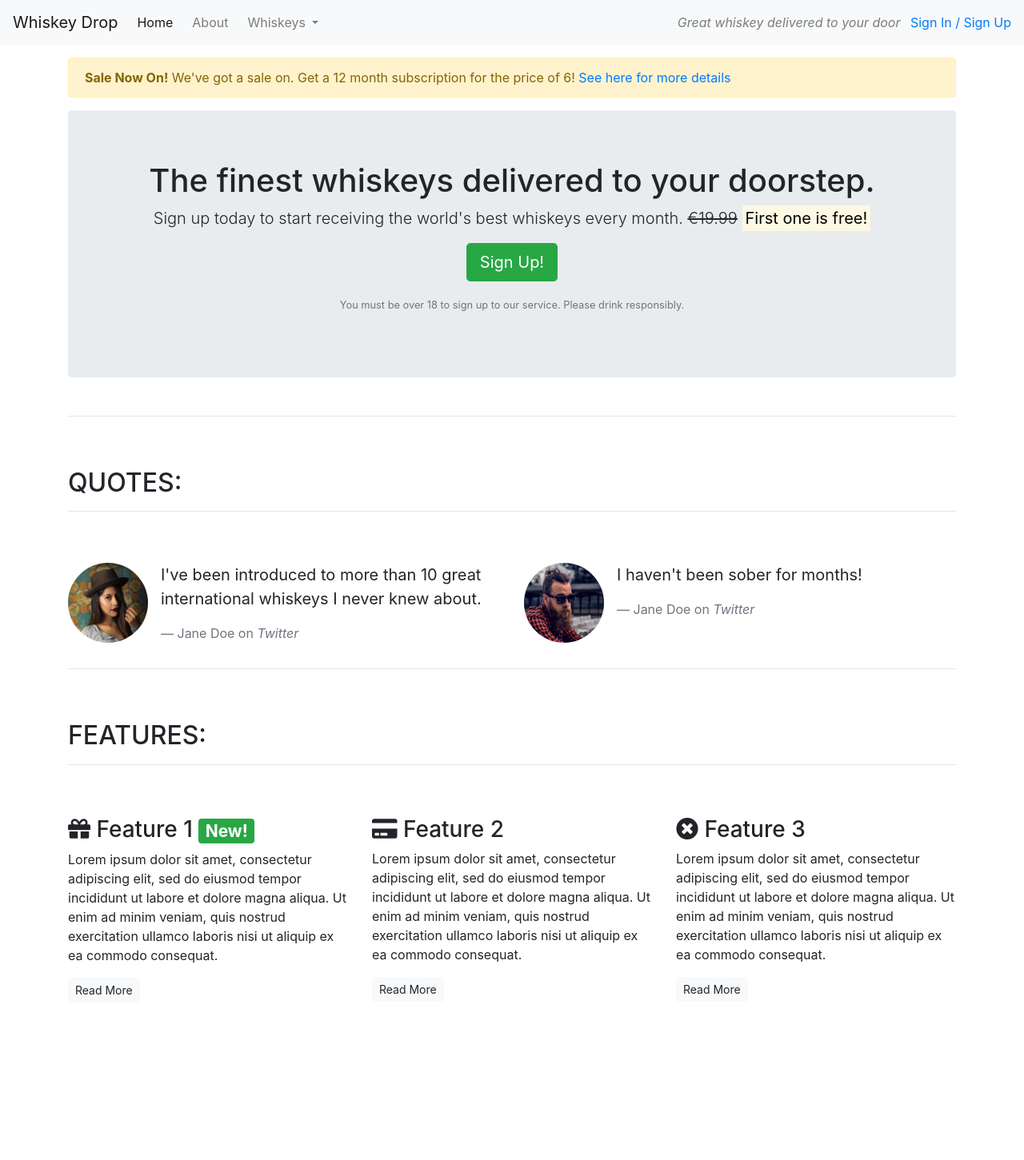
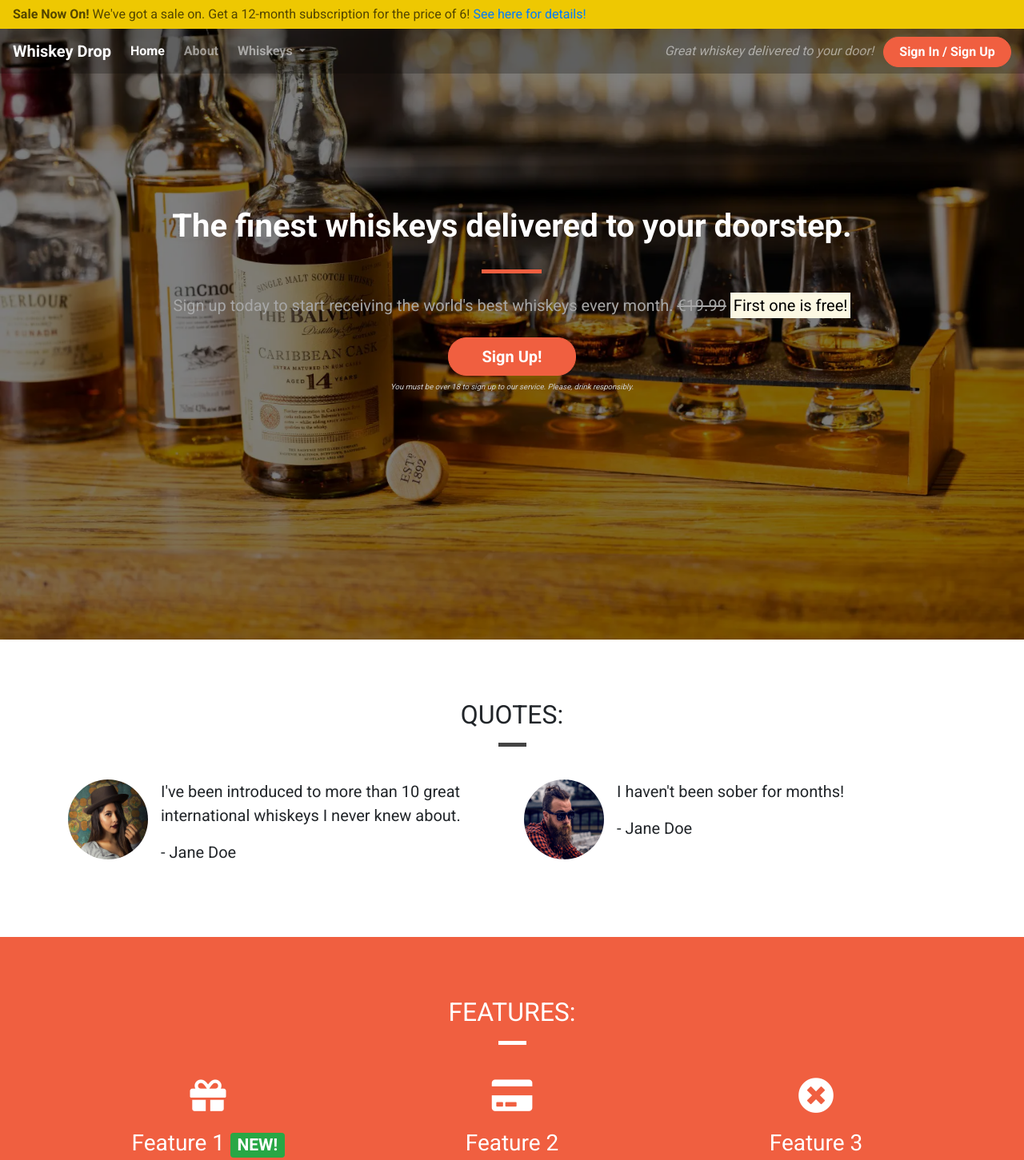
Before and after one commit to James-Fitz/bootstrap-test, a plain HTML site: page index.html in a window 1280 px wide. Shown: the top 1451 px of the page at 80% size. Before the commit the page ends 1270 px from the top, so only its background shows below. Drawn offline with nearby package versions, Linux system fonts and the light colour scheme.

Commit message:
Updated bootstrap for testing

```diff
--- /dev/null
+++ b/css/style.css
@@ -0,0 +1,205 @@
+body {
+    font-family: 'Roboto', sans-serif;
+}
+
+/* Containers */
+
+.container-wrapper {}
+
+.container-wrapper--red {
+    background-color: #f05f40;
+    color: white;
+}
+
+.alert-container {}
+
+.callout-container {
+    height: 100vh;
+
+    background: url('../images/whiskey-background.jpeg') no-repeat bottom right fixed;
+    -webkit-background-size: cover;
+    -moz-background-size: cover;
+    -o-background-size: cover;
+    background-size: cover;
+
+    display: flex;
+    align-items: center;
+    justify-content: center;
+
+    position: relative;
+}
+
+.opaque-overlay {
+    position: absolute;
+    top: 0;
+    left: 0;
+    height: 100%;
+    width: 100%;
+    background-color: rgba(0, 0, 0, 0.5);
+}
+
+.content-container {
+    padding-top: 75px;
+    padding-bottom: 75px;
+}
+
+/* Navbar */
+
+.navalert-container {
+    position: absolute;
+    top: 0;
+    left: 0;
+    z-index: 1;
+    padding-left: 0;
+    padding-right: 0;
+}
+
+.navbar {
+    margin-bottom: 0;
+    width: 100%;
+    background-color: rgba(0, 0, 0, .25);
+    border: 0;
+}
+
+.navbar .navbar-toggler {
+    border: 0;
+}
+
+.navbar .navbar-brand {
+    font-weight: bold;
+}
+
+.navbar .navbar-nav a {
+    font-weight: bold;
+}
+
+
+/* Jumbotron */
+
+.jumbotron {
+    background-color: transparent;
+}
+
+.jumbotron h1 {
+    color: white;
+    font-weight: bold;
+    margin-bottom: 30px;
+    color: white;
+}
+
+.jumbotron .lead {
+    color: #a7a7a7;
+    margin: 25px 0;
+}
+
+.jumbotron small {
+    font-size: 60%;
+    font-style: italic;
+    color: #d0d0d0;
+}
+
+/* Block dividers */
+
+.block-divider {
+    width: 75px;
+    height: 5px;
+    border: 0;
+    background-color: #444;
+}
+
+.block-divider--orange {
+    background-color: #f05f40;
+}
+
+.block-divider--white {
+    background-color: white;
+}
+
+.block-divider--short {
+    width: 35px;
+}
+
+/* Buttons */
+
+.btn--cta {
+    font-weight: bold;
+    border-radius: 23px;
+    width: 160px;
+}
+
+.btn--red {
+    color: white;
+    background-color: #f05f40;
+    border-color: #f05f40;
+}
+
+.btn--red:hover,
+.btn--red:active,
+.btn--red:focus,
+.btn--red:active:focus {
+    background-color: #df4929;
+    border-color: #df4929;
+    color: white;
+}
+
+/* Alert */
+
+.alert-container .col-12 {
+    padding-left: 0;
+    padding-right: 0;
+}
+
+.site-wide-alert {
+    color: #544600;
+    background-color: #eec802;
+    border-color: #eec802;
+    padding: 5px 15px;
+    margin-bottom: 0;
+    border: 1px solid transparent;
+    border-radius: 0;
+}
+
+/* Page Headers */
+
+.page-header {
+    margin-bottom: 0;
+    border-bottom: 0;
+    text-align: center;
+}
+
+.page-header h2 {
+    margin-top: 0;
+}
+
+/* Quotes */
+
+.quotes .page-header {
+    margin-bottom: 25px;
+}
+
+/* Features */
+
+.feature {
+    text-align: center;
+    margin-bottom: 40px;
+}
+
+.feature i {
+    margin-bottom: 20px;
+    font-size: 45px;
+    line-height: 45px;
+}
+
+.feature .btn {
+    background-color: white;
+    border-color: white;
+    border-radius: 15px;
+    min-width: 100px;
+    font-weight: bold;
+    margin-top: 10px;
+    color: #f05f40;
+}
+
+.features .page-header {
+    margin-bottom: 25px;
+}
--- a/index.html
+++ b/index.html
@@ -3,17 +3,27 @@
 
 <head>
     <meta charset="utf-8">
+    <title>Whiskey Drop | Taste a new whiskey every month</title>
     <meta name="viewport" content="width=device-width, initial-scale=1.0">
-    <title>Whiskey Drop | Taste a new whiskey every month</title>
     <link rel="stylesheet" href="https://maxcdn.bootstrapcdn.com/bootstrap/4.1.3/css/bootstrap.min.css">
     <link rel="stylesheet" href="https://use.fontawesome.com/releases/v5.6.1/css/all.css" integrity="sha384-gfdkjb5BdAXd+lj+gudLWI+BXq4IuLW5IT+brZEZsLFm++aCMlF1V92rMkPaX4PP" crossorigin="anonymous">
+    <link href="https://fonts.googleapis.com/css?family=Roboto:400,700" rel="stylesheet">
+    <link rel="stylesheet" href="css/style.css" type="text/css" />
 </head>
 
 <body>
-    <!--Nav-->
-    <nav class="navbar navbar-light navbar-expand-sm bg-light">
-        <a href="/" class="navbar-brand">
-                    Whiskey Drop</a>
+    <div class="container-fluid navalert-container">
+        <div class="container-fluid alert-container">
+            <div class="row d-none d-sm-block">
+                <div class="col-12">
+                    <div class="site-wide-alert alert alert-warning">
+                        <strong>Sale Now On!</strong> We've got a sale on. Get a 12-month subscription for the price of 6! <a href="">See here for details!</a>
+                    </div>
+                </div>
+            </div>
+        </div>
+        <nav class="navbar navbar-dark navbar-expand-sm">
+            <a href="/" class="navbar-brand">Whiskey Drop</a>
 
             <button class="navbar-toggler ml-auto" type="button" data-toggle="collapse" data-target="#navbarNavDropdown" aria-controls="navbarNavDropdown" aria-expanded="false" aria-label="Toggle navigation">
         <span class="navbar-toggler-icon"></span></button>
@@ -21,7 +31,7 @@
             <div class="collapse navbar-collapse" id="navbarNavDropdown">
                 <ul class="navbar-nav mr-auto">
                     <li class="active nav-item mr-2"><a class="nav-link" href="/">Home</a></li>
-                <li class="nav-item mr-2"><a class="nav-link" href="">About</a></li>
+                    <li class="nav-item mr-2"><a class="nav-link" href="/about">About</a></li>
                     <li class="nav-item dropdown">
                         <a class="nav-link dropdown-toggle" href="#" id="navbarDropdownMenuLink" role="button" data-toggle="dropdown" aria-haspopup="true" aria-expanded="false">
           Whiskeys
@@ -34,45 +44,43 @@
                         </div>
                     </li>
 
-                <li class="nav-item mr-2 d-block d-sm-none"><a class="nav-link" href="">Sign In / Sign Up</a></li>
+                    <li class="nav-item mr-2 d-block d-sm-none"><a class="nav-link" href="/login">Sign In / Sign Up</a></li>
                 </ul>
             </div>
             <div class="d-none d-md-block">
-            <p class="navbar-text my-auto mr-2"><i>Great whiskey delivered to your door</i></p>
-            <a href="/login">Sign In / Sign Up</a>
+                <p class="navbar-text my-auto mr-2"><i>Great whiskey delivered to your door!</i></p>
+                <a href="/login" class="btn btn--cta btn--red">Sign In / Sign Up</a>
             </div>
-        <!--</div>-->
         </nav>
-    <article class="container mt-3">
-        <div class="row d-none d-sm-block">
-            <div class="col-12">
-                <div class="alert alert-warning">
-                    <strong>Sale Now On!</strong> We've got a sale on. Get a 12 month subscription for the price of 6! <a href="">See here for more details</a>
     </div>
-            </div>
-        </div>
+    <div class="container-fluid callout-container">
         <!-- Callout -->
+        <div class="opaque-overlay">&nbsp;</div>
         <div class="row">
             <div class="col-12">
                 <section class="callout jumbotron text-center">
-                    <h1>The finest whiskeys delivered to your doorstep.</h1>
+                    <h1 class="jumbotron-header">The finest whiskeys delivered to your doorstep.</h1>
+                    <hr class="block-divider block-divider--orange">
                     <p class="lead">Sign up today to start receiving the world's best whiskeys every month.
                         <s class="d-none d-sm-inline">€19.99</s>
                         <span class="d-inline d-sm-none"><br></span>
                         <strong><mark>First one is free!</mark></strong></p>
-                    <p><button class="btn btn-lg btn-success" data-toggle="modal" data-target="#signUpModal">Sign Up!</button></p>
-                    <p class="text-muted"><small>You must be over 18 to sign up to our service. Please drink responsibly.</small></p>
+                    <button class="btn btn-lg btn--cta btn--red" data-toggle="modal" data-target="#signUpModal">Sign Up!</button>
+                    <p class="text-muted"><small>You must be over 18 to sign up to our service. Please, drink responsibly.</small></p>
                 </section>
             </div>
         </div>
         <!-- /.callout -->
-        <hr>
+    </div>
+
     <!-- Quotes -->
+    <div class="container-wrapper">
+        <div class="container quotes-container content-container">
             <section class="quotes">
                 <div class="row">
-                <div class="col-12 my-5">
+                    <div class="col-12 page-header">
                         <h2 class="text-uppercase">Quotes:</h2>
-                    <hr />
+                        <hr class="block-divider block-divider--short">
                     </div>
                 </div>
                 <div class="row">
@@ -84,7 +92,7 @@
                             <div class="media-body">
                                 <blockquote class="blockquote">
                                     <p>I've been introduced to more than 10 great international whiskeys I never knew about.</p>
-                                <footer class="blockquote-footer">Jane Doe on <cite title="Twitter">Twitter</cite></footer>
+                                    <p>- Jane Doe</p>
                                 </blockquote>
                             </div>
                         </div>
@@ -97,7 +105,7 @@
                             <div class="media-body">
                                 <blockquote class="blockquote">
                                     <p>I haven't been sober for months!</p>
-                                <footer class="blockquote-footer">Jane Doe on <cite title="Twitter">Twitter</cite></footer>
+                                    <p>- Jane Doe</p>
                                 </blockquote>
                             </div>
                         </div>
@@ -105,33 +113,37 @@
                 </div>
             </section>
             <!-- /.quotes -->
-        <hr>
+        </div>
+    </div>
+
     <!-- Features -->
+    <div class="container-wrapper container-wrapper--red">
+        <div class="container features-container content-container">
             <section class="features">
                 <div class="row">
-                <div class="col-12 my-5">
+                    <div class="col-12 page-header">
                         <h2 class="text-uppercase">Features:</h2>
-                    <hr />
+                        <hr class="block-divider block-divider--short block-divider--white">
                     </div>
                 </div>
                 <div class="row">
                     <div class="col-12 col-md-6 col-lg-4">
                         <div class="feature">
-                        <h3><i class="fas fa-gift d-none d-sm-inline"></i> Feature 1 <span class="badge badge-success">New!</span></h3>
+                            <h3><i class="fas fa-gift d-none d-sm-block"></i> Feature 1 <span class="badge badge-success">NEW!</span></h3>
                             <p>Lorem ipsum dolor sit amet, consectetur adipiscing elit, sed do eiusmod tempor incididunt ut labore et dolore magna aliqua. Ut enim ad minim veniam, quis nostrud exercitation ullamco laboris nisi ut aliquip ex ea commodo consequat.</p>
                             <p><a class="btn btn-sm btn-light" href="">Read More</a></p>
                         </div>
                     </div>
                     <div class="col-12 col-md-6 col-lg-4">
                         <div class="feature">
-                        <h3><i class="fas fa-credit-card d-none d-sm-inline"></i> Feature 2</h3>
+                            <h3><i class="fas fa-credit-card d-none d-sm-block"></i> Feature 2</h3>
                             <p>Lorem ipsum dolor sit amet, consectetur adipiscing elit, sed do eiusmod tempor incididunt ut labore et dolore magna aliqua. Ut enim ad minim veniam, quis nostrud exercitation ullamco laboris nisi ut aliquip ex ea commodo consequat.</p>
                             <p><a class="btn btn-sm btn-light" href="">Read More</a></p>
                         </div>
                     </div>
                     <div class="col-12 d-md-none d-lg-block col-lg-4">
                         <div class="feature">
-                        <h3><i class="fas fa-times-circle d-none d-sm-inline"></i> Feature 3</h3>
+                            <h3><i class="fas fa-times-circle d-none d-sm-block"></i> Feature 3</h3>
                             <p>Lorem ipsum dolor sit amet, consectetur adipiscing elit, sed do eiusmod tempor incididunt ut labore et dolore magna aliqua. Ut enim ad minim veniam, quis nostrud exercitation ullamco laboris nisi ut aliquip ex ea commodo consequat.</p>
                             <p><a class="btn btn-sm btn-light" href="">Read More</a></p>
                         </div>
@@ -139,7 +151,8 @@
                 </div>
             </section>
             <!-- /.features -->
-    </article>
+        </div>
+    </div>
 
     <div class="modal" tabindex="-1" role="dialog" id="signUpModal">
         <div class="modal-dialog" role="document">
```
Also changed, not shown: images/whiskey-background.jpeg (added). Lines whose indentation alone changed are shown as unchanged.
